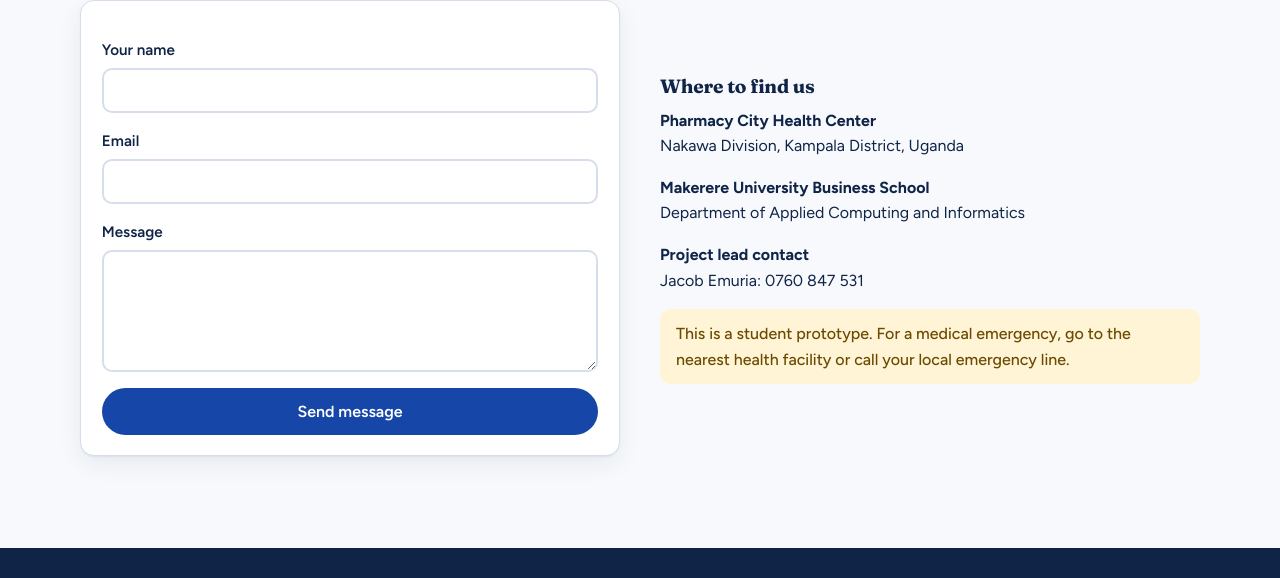
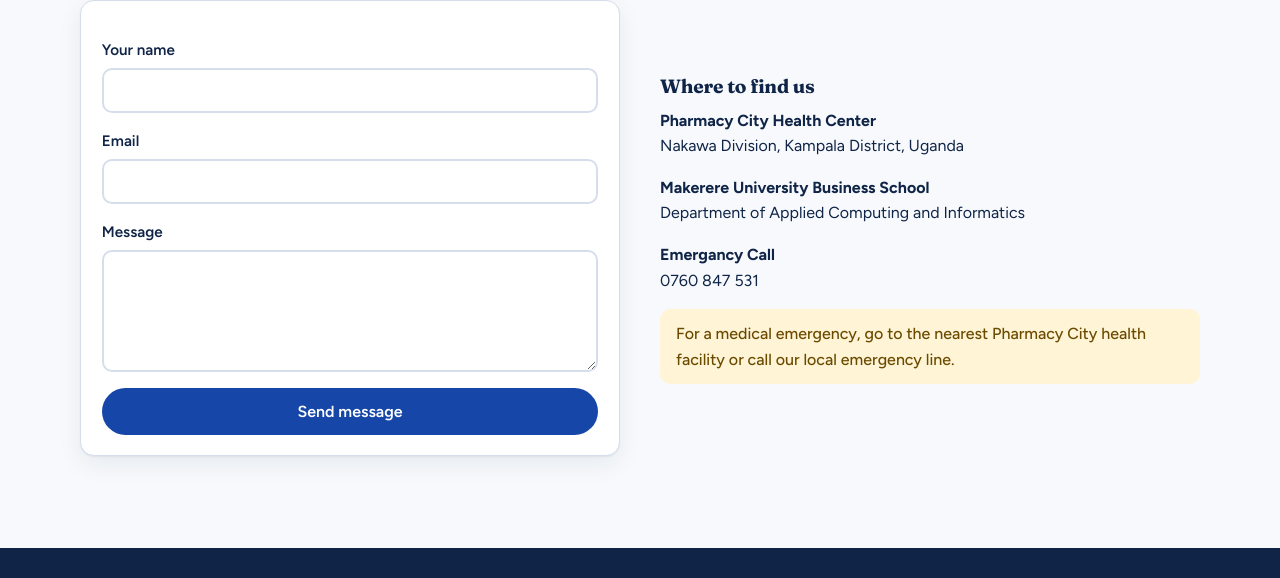
Before and after one commit to shakira123-k/Pharmarcy-City-Health-Center, a website: page about.html in a window 1280 px wide. Shown: the part 3357-3935 px from the top of the page. Drawn offline with Linux system fonts and the light colour scheme.

Commit message:
Update about.html

```diff
--- a/about.html
+++ b/about.html
@@ -105,8 +105,8 @@
     <h3>Where to find us</h3>
     <p><b>Pharmacy City Health Center</b><br>Nakawa Division, Kampala District, Uganda</p>
     <p><b>Makerere University Business School</b><br>Department of Applied Computing and Informatics</p>
-    <p><b>Project lead contact</b><br>Jacob Emuria: 0760 847 531</p>
-    <p class="notice notice-warn">This is a student prototype. For a medical emergency, go to the nearest health facility or call your local emergency line.</p>
+    <p><b>Emergancy Call</b><br>0760 847 531</p>
+    <p class="notice notice-warn">For a medical emergency, go to the nearest Pharmacy City health facility or call our local emergency line.</p>
   </div>
 </div></section>
 </main>
```
